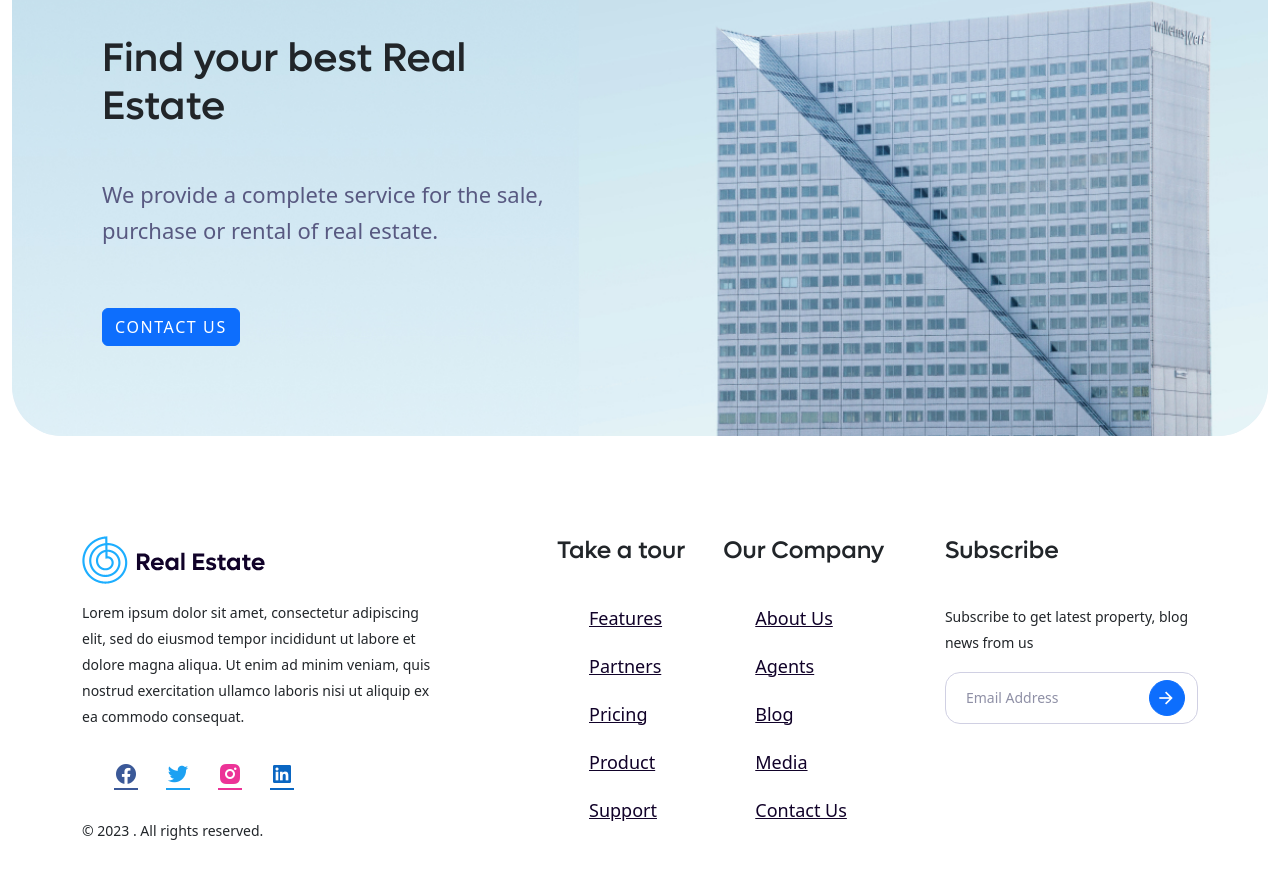
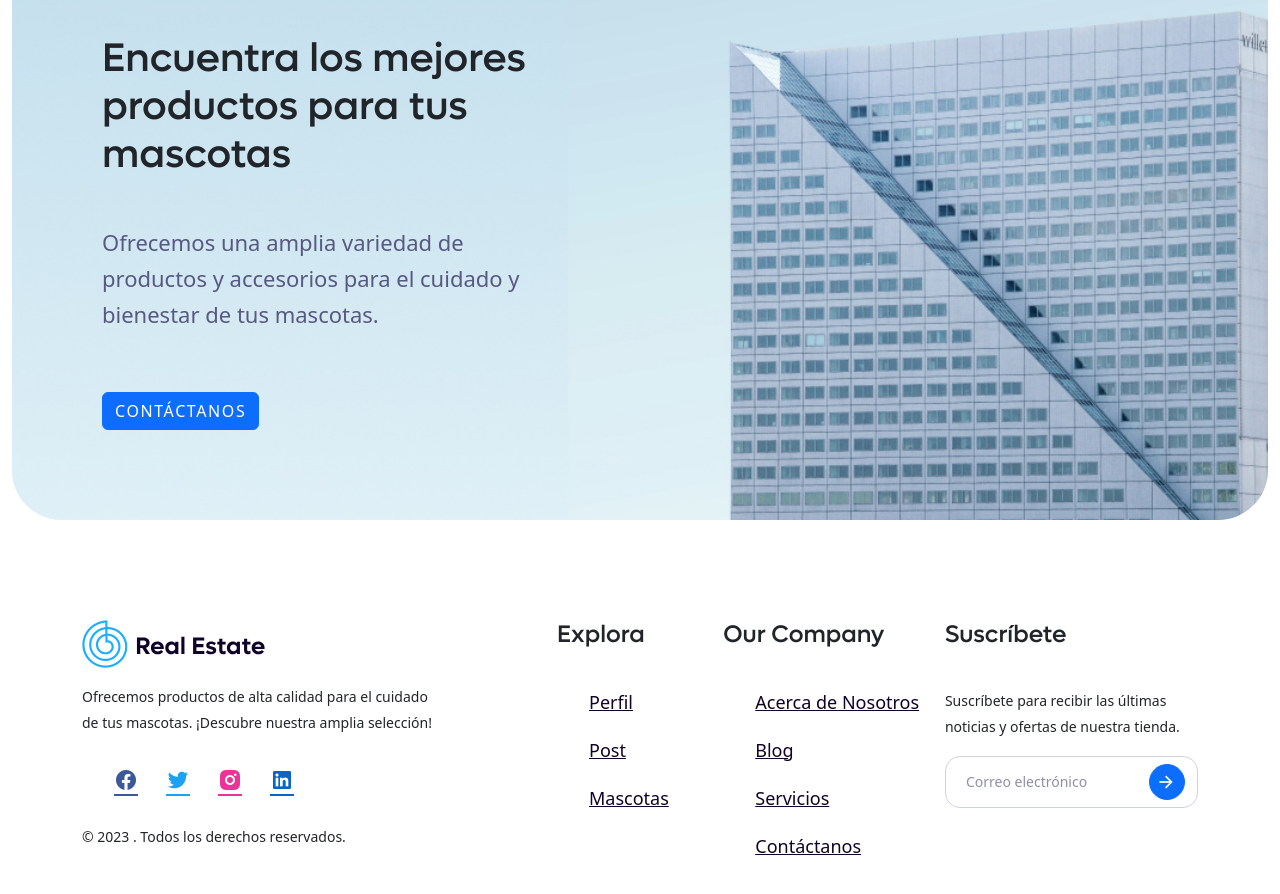
Before and after one commit to GarcesMJM/PetConnet, a React (Create React App) app in the folder front_PetConnect/: page / in a window 1280 px wide. Shown: the part 1672-2566 px from the top of the page. Built offline with nearby package versions, Linux system fonts and the light colour scheme.

Commit message:
Commit sobre home

```diff
--- a/front_PetConnect/src/pages/Home.jsx
+++ b/front_PetConnect/src/pages/Home.jsx
@@ -360,13 +360,12 @@ function Home() {
                         </div>
 
                         <div class="banner-box__content">
-                            <h1 class="banner-box__title h1">Find your best Real Estate</h1>
+                        <h1 class="banner-box__title h1">Encuentra los mejores productos para tus mascotas</h1>
                             <div class="banner-box__txt text-ex-large">
-                                We provide a complete service for the sale, purchase or rental of
-                                real estate.
+                            Ofrecemos una amplia variedad de productos y accesorios para el cuidado y bienestar de tus mascotas.
                             </div>
                             <div class="banner-box__cta">
-                                <a href="#" class="btn btn-primary">Contact Us</a>
+                                <a href="#" class="btn btn-primary">Contáctanos</a>
                             </div>
                         </div>
 
@@ -384,10 +383,7 @@ function Home() {
                                         <img src="assets/images/logo.svg" alt="" />
                                     </div>
                                     <p class="text-small pb-3">
-                                        Lorem ipsum dolor sit amet, consectetur adipiscing elit, sed
-                                        do eiusmod tempor incididunt ut labore et dolore magna aliqua.
-                                        Ut enim ad minim veniam, quis nostrud exercitation ullamco
-                                        laboris nisi ut aliquip ex ea commodo consequat.
+                                    Ofrecemos productos de alta calidad para el cuidado de tus mascotas. ¡Descubre nuestra amplia selección!
                                     </p>
                                     <div class="d-none d-lg-block">
                                         <div class="social-list pb-3">
@@ -414,21 +410,19 @@ function Home() {
                                                 </li>
                                             </ul>
                                         </div>
-                                        <p class="text-small">© 2023 . All rights reserved.</p>
+                                        <p class="text-small">© 2023 . Todos los derechos reservados.</p>
                                     </div>
                                 </div>
                             </div>
                             <div class="col-lg-7 col-md-12">
                                 <div class="row">
                                     <div class="col-md-3 col-sm-6 col-6 pb-4 pb-md-0">
-                                        <h5 class="h4 pb-3">Take a tour</h5>
+                                        <h5 class="h4 pb-3">Explora</h5>
                                         <div class="quick-links">
                                             <ul>
-                                                <li><a href="#">Features</a></li>
-                                                <li><a href="#">Partners</a></li>
-                                                <li><a href="#">Pricing</a></li>
-                                                <li><a href="#">Product</a></li>
-                                                <li><a href="#">Support</a></li>
+                                                <li><a href="#">Perfil</a></li>
+                                                <li><a href="#">Post</a></li>
+                                                <li><a href="#">Mascotas</a></li>
                                             </ul>
                                         </div>
                                     </div>
@@ -436,26 +430,25 @@ function Home() {
                                         <h5 class="h4 pb-3">Our Company</h5>
                                         <div class="quick-links">
                                             <ul>
-                                                <li><a href="#">About Us</a></li>
-                                                <li><a href="#">Agents</a></li>
+                                                <li><a href="#">Acerca de Nosotros</a></li>
                                                 <li><a href="#">Blog</a></li>
-                                                <li><a href="#">Media</a></li>
-                                                <li><a href="#">Contact Us</a></li>
+                                                <li><a href="#">Servicios</a></li>
+                                                <li><a href="#">Contáctanos</a></li>
                                             </ul>
                                         </div>
                                     </div>
                                     <div class="col-md-5">
-                                        <h5 class="h4 pb-3">Subscribe</h5>
+                                        <h5 class="h4 pb-3">Suscríbete</h5>
                                         <div class="subscribe-form-wrap">
                                             <p class="text-small">
-                                                Subscribe to get latest property, blog news from us
+                                            Suscríbete para recibir las últimas noticias y ofertas de nuestra tienda.
                                             </p>
                                             <form class="subscribe-form form-wrap">
                                                 <div class="form-group">
                                                     <input
                                                         type="email"
                                                         class="form-control"
-                                                        placeholder="Email Address"
+                                                        placeholder="Correo electrónico"
                                                     />
                                                     <div class="cta">
                                                         <button
@@ -496,7 +489,7 @@ function Home() {
                                     </li>
                                 </ul>
                             </div>
-                            <p class="text-small">© 2023 . All rights reserved.</p>
+                            <p class="text-small">© 2023 . Todos los derechos reservados.</p>
                         </div>
                     </div>
                 </footer>
```
Also changed, not shown: front_PetConnect/src/Assets/cat-2934720_1280.jpg (added).
